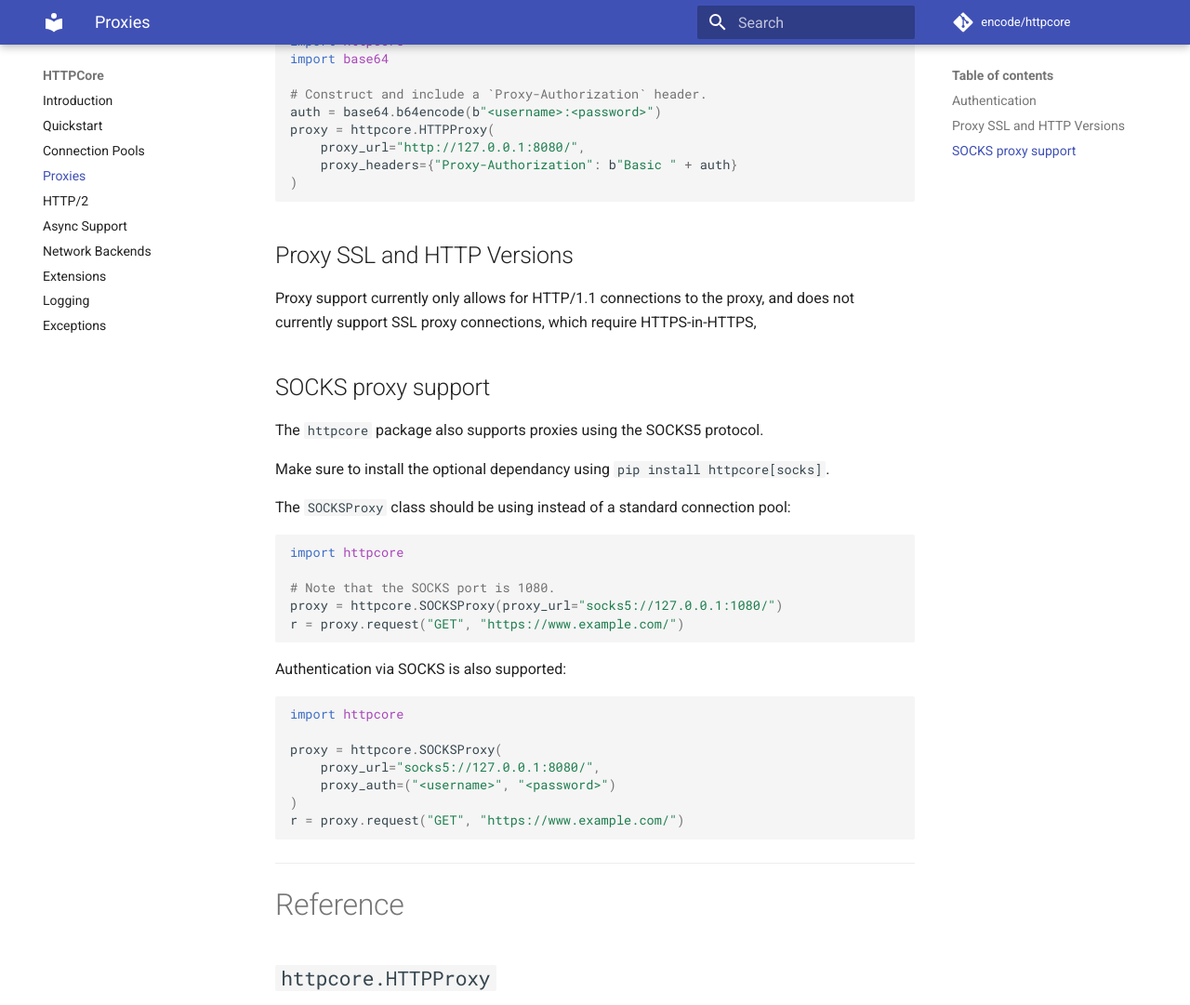
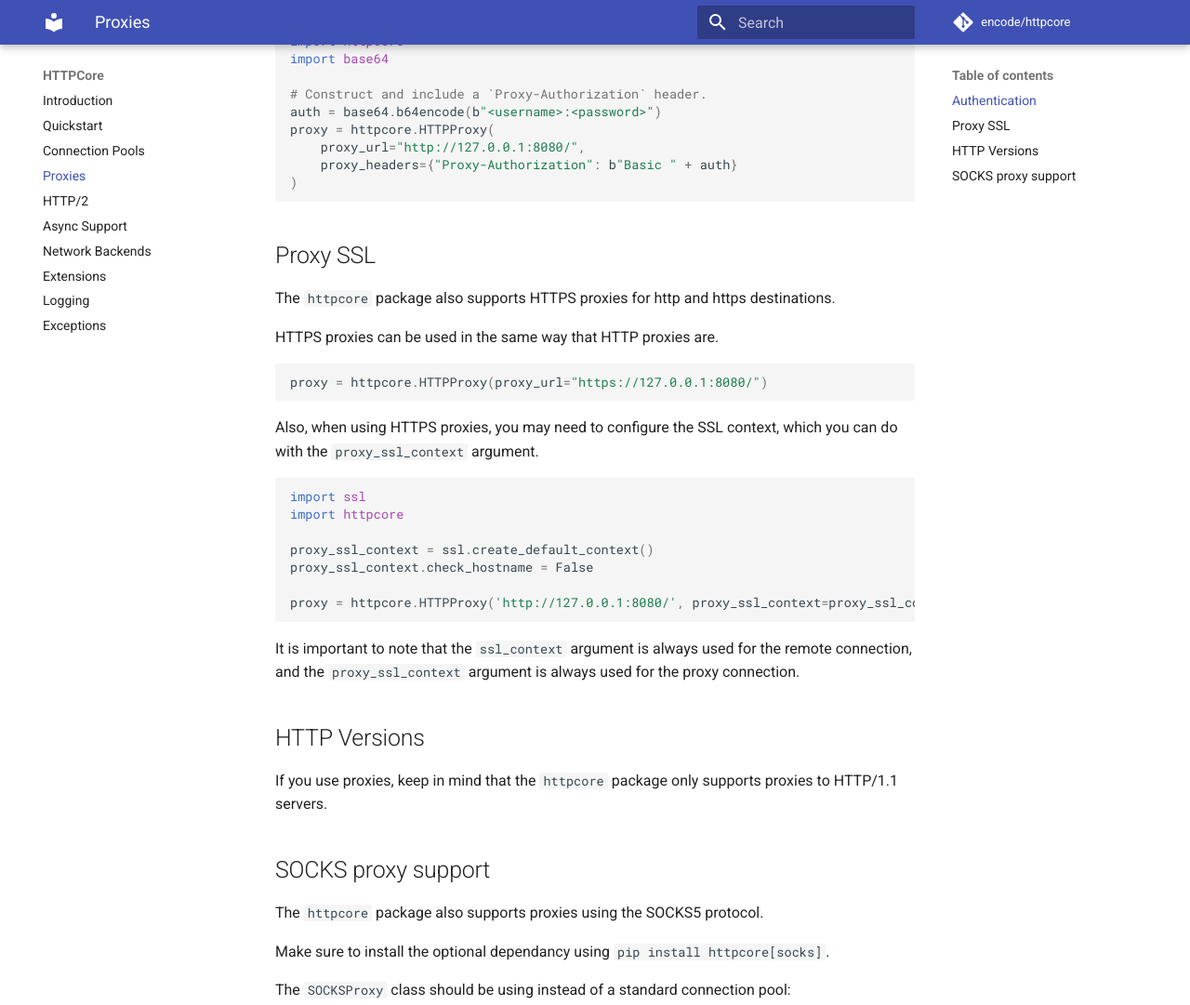
Before and after one commit to encode/httpcore, an MkDocs documentation site: the page built from docs/proxies.md, in a window 1280 px wide and 1400 px high, scrolled down 1023 px, cut to the strip 0-1081 px from the top of the window. Shown: the whole strip at 93% size. Built offline with MkDocs 1.6.1 and Material for MkDocs 9.7.7, drawn with Linux system fonts in a browser that asks for light colours; comment, search, counter and statistics services are not loaded.

Commit message:
Document HTTPS proxies

````diff
--- a/docs/proxies.md
+++ b/docs/proxies.md
@@ -51,10 +51,33 @@
 )
 ```
 
-## Proxy SSL and HTTP Versions
+## Proxy SSL
 
-Proxy support currently only allows for HTTP/1.1 connections to the proxy,
-and does not currently support SSL proxy connections, which require HTTPS-in-HTTPS,
+The `httpcore` package also supports HTTPS proxies for http and https destinations.
+
+HTTPS proxies can be used in the same way that HTTP proxies are.
+
+```python
+proxy = httpcore.HTTPProxy(proxy_url="https://127.0.0.1:8080/")
+```
+
+Also, when using HTTPS proxies, you may need to configure the SSL context, which you can do with the `proxy_ssl_context` argument.
+
+```python
+import ssl
+import httpcore
+
+proxy_ssl_context = ssl.create_default_context()
+proxy_ssl_context.check_hostname = False
+
+proxy = httpcore.HTTPProxy('http://127.0.0.1:8080/', proxy_ssl_context=proxy_ssl_context)
+```
+
+It is important to note that the `ssl_context` argument is always used for the remote connection, and the `proxy_ssl_context` argument is always used for the proxy connection.
+
+## HTTP Versions
+
+If you use proxies, keep in mind that the `httpcore` package only supports proxies to HTTP/1.1 servers.
 
 ## SOCKS proxy support
 
````
